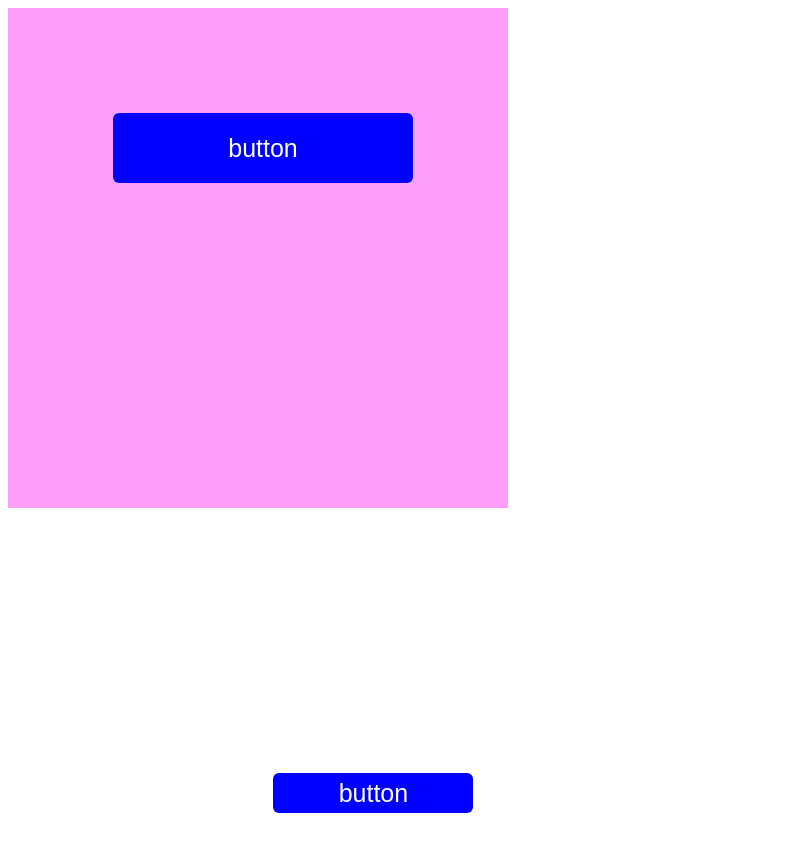
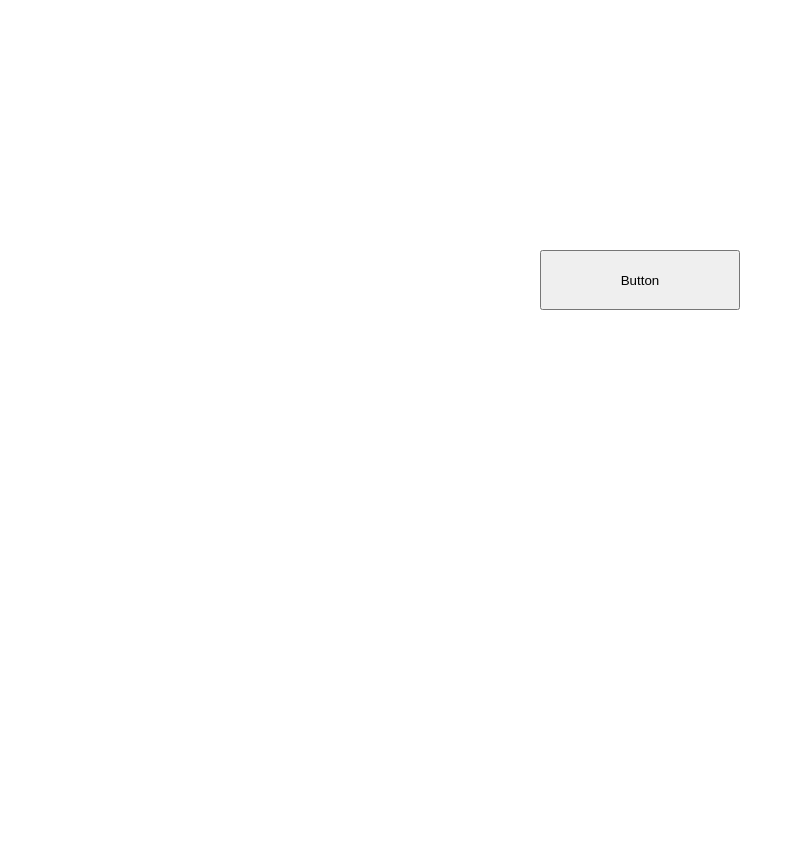
Before and after one commit to RomanHurman/DOM-button, a plain HTML site: page index.html in a window 1280 px wide. Shown: the whole page, without its empty margins (0-795 px from the left). After the commit the page ends 800 px from the top, so only its background shows below. Drawn offline with Linux system fonts and the light colour scheme.

Commit message:
update button

```diff
--- a/button.js
+++ b/button.js
@@ -1,68 +1,62 @@
-const wrapper = document.querySelector('.wrapper');
+  const newDiv = document.createElement("div");
+    newDiv.id = "new_Div";
+    newDiv.style.display = "flex";
+    newDiv.style.justifyContent = "center";
+    newDiv.style.marginTop = "250px";
+    document.body.prepend(newDiv);
 
-class Button {
-    constructor(options) {
-        const {
-            width,
-            height,
-            parentElement = document.body,
-            onClick = () => {}
-    } = options;
+  class Button {
+    constructor(height, width, parentElement){
+        this.button = document.createElement("button");
+        this.button.innerText = "Button";
+        parentElement.append(this.button);
+        this.button.style.color = 'black';
+        this.button.style.height = `${height}px`;
+        this.button.style.width = `${width}px`;
+        this.button.addEventListener("mouseenter",() => {
+            this.cursorButton();
+        })
+        this.button.addEventListener("mouseleave",() => {
+            console.log("mouse leave");
+            this.leftButton();
+        })
+        this.button.addEventListener("click", () => {
+            this.clickingButton();
+        })
+    }
 
-    this.button = document.createElement('button');
-    this.button.innerHTML = 'button';
-    this.button.style.width = `${width}px`;
-    this.button.style.height = `${height}px`;
-    this.button.style.transition = `all .25s`;
-    this.button.style.backgroundColor = 'blue';
-    this.button.style.fontSize ='25px';
-    this.button.style.color = 'white';
-    this.button.style.margin = '21%';
-    this.button.style.borderRadius = '6px';
-    this.button.style.outline = 'none';
-    this.button.style.border = 'none';
-    this.button.style.cursor = 'pointer';
+    cursorButton(){
+        this.button.style.backgroundColor = "#ff0";
+        this.button.style.transition = "height 2s, background-color 2s";
+        this.button.style.fontSize = "20px";
+        this.button.style.color = "aqua";
+    }
 
-    this.button.addEventListener('click', (event) => {
-        this.animateButton();
-        onClick(event);
-    })
-    this.appendToElement(parentElement);
+    leftButton(){
+        this.button.style.backgroundColor = "silver";
+        this.button.style.borderRadius = "5px";
+        this.button.style.border = "none";
     }
-    animateButton() {
-        this.button.style.transform = 'rotate(180deg)';
-        this.button.style.backgroundColor = 'red';
-        this.button.style.fontSize ='40px';
-        this.button.style.color = 'black';
-        // this.button.style.opacity = "0";
+
+    clickingButton(){
+        this.button.style.transition = "2s";
+        this.button.style.transform = "rotate(360deg)";
         setTimeout(() => {
-            this.button.style.transform = 'rotate(360deg)';
-            this.button.style.backgroundColor = 'blue';
-            this.button.style.fontSize ='25px';
-            this.button.style.color = 'white';
-            // this.button.style.opacity = "1";
-        },2000);
-    }
-    appendToElement(element) {
-        if(!element instanceof HTMLElement) {
-            throw new Error('Element is not instance of HTMLElement');
-        }
-        element.append(this.button);
+            this.button.style.borderTop = "3px solid black";
+        }, 1000);
+        setTimeout(() => {
+            this.button.style.borderRight = "3px solid black";
+        }, 2000)
+        setTimeout(() => {
+            this.button.style.borderBottom = "3px solid black";
+        }, 3000);
+        setTimeout(() => {
+            this.button.style.borderLeft = "3px solid black";
+        }, 4000);
+
     }
 }
 
-const button = new Button({
-    width: 300,
-    height: 70,
-    parentElement: wrapper,
-    onClick: function(event) {
-        alert('Wrapper click');
-    }
-});
-const button2 = new Button({
-    width: 200,
-    height: 40,
-    onClick: function(event) {
-        alert('Body click!')
-    }
-});
+  new Button(
+    60, 200, newDiv
+)
--- a/index.html
+++ b/index.html
@@ -8,7 +8,6 @@
     <link rel="stylesheet" href="style.css">
 </head>
 <body>
-    <div class="wrapper"></div>
     <script src="button.js"></script>
 </body>
 </html>
```
